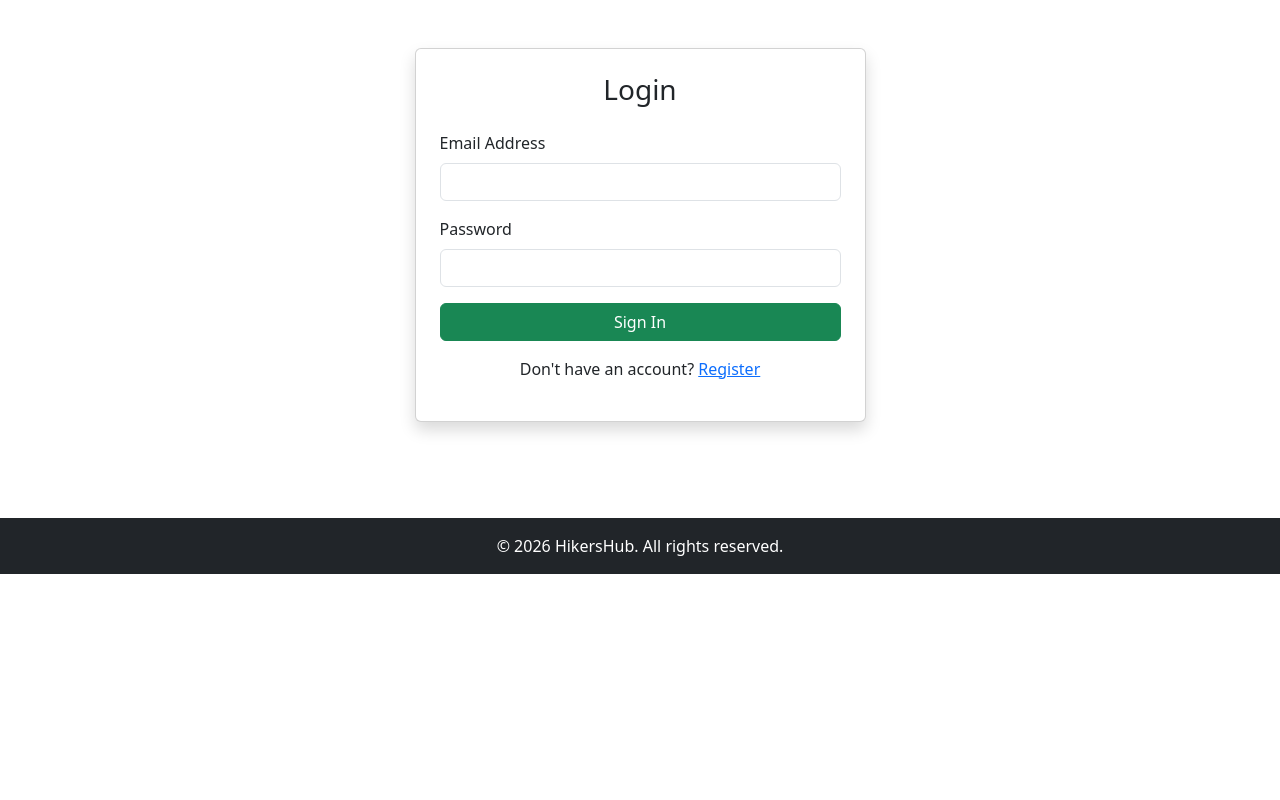
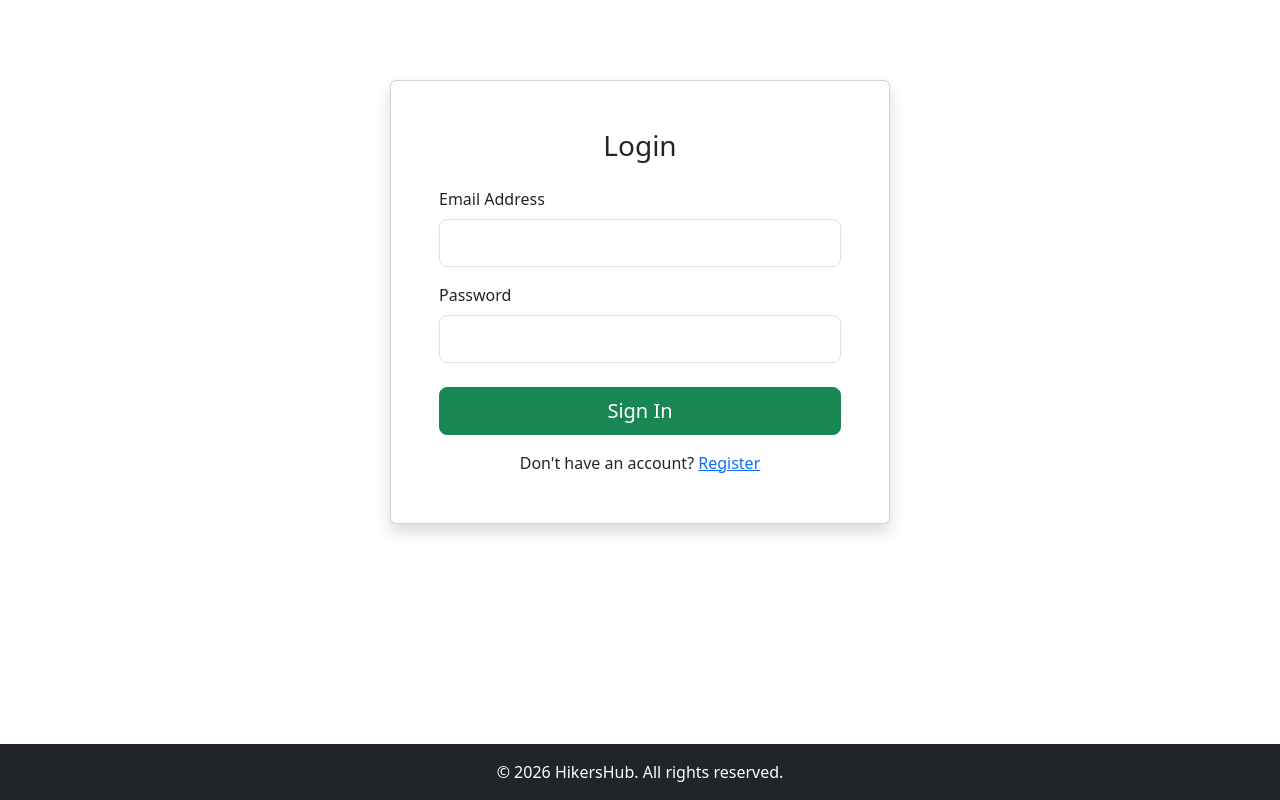
Before and after one commit to MaaniCodes/Trekking-Web-App, a Flask app: page /auth/login in a window 1280 px wide. Run offline with Flask 3, Linux system fonts and the light colour scheme.

Commit message:
Fix login page centering and footer alignment

```diff
--- a/templates/auth/login.html
+++ b/templates/auth/login.html
@@ -2,28 +2,27 @@
 {% block title %}Login - HikersHub{% endblock %}
 {% block content %}
 
-<div class="container py-5">
-  <div class="row justify-content-center">
-    <div class="col-md-5">
+<div class="d-flex align-items-center justify-content-center"
+     style="min-height: 100%; padding: 80px 16px 20px;">
+  <div style="width: 100%; max-width: 500px;">
     <div class="card shadow">
-        <div class="card-body p-4">
+      <div class="card-body p-5">
         <h3 class="text-center mb-4">Login</h3>
         <form method="POST">
           {{ form.hidden_tag() }}
           <div class="mb-3">
             {{ form.email.label(class="form-label") }}
-              {{ form.email(class="form-control") }}
+            {{ form.email(class="form-control form-control-lg") }}
           </div>
-            <div class="mb-3">
+          <div class="mb-4">
             {{ form.password.label(class="form-label") }}
-              {{ form.password(class="form-control") }}
+            {{ form.password(class="form-control form-control-lg") }}
           </div>
           <div class="d-grid">
-              {{ form.submit(class="btn btn-success w-100") }}
+            {{ form.submit(class="btn btn-success btn-lg w-100") }}
           </div>
         </form>
-          <p class="text-center mt-3">Don't have an account? <a href="/auth/register">Register</a></p>
-        </div>
+        <p class="text-center mt-3 mb-0">Don't have an account? <a href="/auth/register">Register</a></p>
       </div>
     </div>
   </div>
--- a/templates/base.html
+++ b/templates/base.html
@@ -4,147 +4,81 @@
   <meta charset="UTF-8">
   <meta name="viewport" content="width=device-width, initial-scale=1.0">
   <title>{% block title %}HikersHub{% endblock %}</title>
-
   <link href="https://cdn.jsdelivr.net/npm/bootstrap@5.3.0/dist/css/bootstrap.min.css" rel="stylesheet">
   <link href="https://cdnjs.cloudflare.com/ajax/libs/font-awesome/6.4.0/css/all.min.css" rel="stylesheet">
 </head>
 
-<body>
+<body class="d-flex flex-column min-vh-100">
 
   <!-- Transparent Navbar -->
   <nav class="navbar navbar-expand-lg navbar-dark position-absolute top-0 start-0 w-100"
        style="background: transparent; z-index:1000;">
-
     <div class="container-fluid px-5">
-
       <a class="navbar-brand d-flex align-items-center gap-2" href="/">
-        <img
-          src="/static/images/logo.png"
-          alt="HikersHub"
-          height="45"
-          style="filter: brightness(0) invert(1);">
-
-        <span class="fw-bold fs-4 text-white">
-          HikersHub
-        </span>
+        <img src="/static/images/logo.png" alt="HikersHub" height="45"
+             style="filter: brightness(0) invert(1);">
+        <span class="fw-bold fs-4 text-white">HikersHub</span>
       </a>
-
-      <button
-        class="navbar-toggler"
-        type="button"
-        data-bs-toggle="collapse"
-        data-bs-target="#navbarNav">
-
+      <button class="navbar-toggler" type="button"
+              data-bs-toggle="collapse" data-bs-target="#navbarNav">
         <span class="navbar-toggler-icon"></span>
-
       </button>
-
       <div class="collapse navbar-collapse" id="navbarNav">
-
         <ul class="navbar-nav ms-auto align-items-center gap-3">
-
           <li class="nav-item">
             <a class="nav-link text-white" href="/">Home</a>
           </li>
-
           <li class="nav-item">
             <a class="nav-link text-white" href="/treks">Treks</a>
           </li>
-
           {% if current_user.is_authenticated %}
-
             {% if current_user.role == 'admin' %}
-
               <li class="nav-item">
-                <a class="nav-link text-white" href="/admin/">
-                  Admin
-                </a>
+                <a class="nav-link text-white" href="/admin/">Admin</a>
               </li>
-
             {% elif current_user.role == 'staff' %}
-
               <li class="nav-item">
-                <a class="nav-link text-white" href="/staff/dashboard">
-                  Staff
-                </a>
+                <a class="nav-link text-white" href="/staff/dashboard">Staff</a>
               </li>
-
             {% else %}
-
               <li class="nav-item">
-                <a class="nav-link text-white" href="/user/dashboard">
-                  Dashboard
-                </a>
+                <a class="nav-link text-white" href="/user/dashboard">Dashboard</a>
               </li>
-
             {% endif %}
-
             <li class="nav-item">
-              <a class="nav-link text-white" href="/auth/logout">
-                Logout
-              </a>
+              <a class="nav-link text-white" href="/auth/logout">Logout</a>
             </li>
-
           {% else %}
-
             <li class="nav-item">
-              <a class="nav-link text-white" href="/auth/login">
-                Login
-              </a>
+              <a class="nav-link text-white" href="/auth/login">Login</a>
             </li>
-
             <li class="nav-item">
-              <a class="nav-link text-white" href="/auth/register">
-                Register
-              </a>
+              <a class="nav-link text-white" href="/auth/register">Register</a>
             </li>
-
           {% endif %}
-
         </ul>
-
       </div>
-
     </div>
-
   </nav>
 
-  <main>
-
+  <main class="flex-grow-1">
     {% with messages = get_flashed_messages(with_categories=true) %}
       {% if messages %}
-
         <div class="container mt-3">
-
           {% for category, message in messages %}
-
             <div class="alert alert-{{ category }} alert-dismissible fade show">
-
               {{ message }}
-
-              <button
-                type="button"
-                class="btn-close"
-                data-bs-dismiss="alert">
-              </button>
-
+              <button type="button" class="btn-close" data-bs-dismiss="alert"></button>
             </div>
-
           {% endfor %}
-
         </div>
-
       {% endif %}
     {% endwith %}
-
     {% block content %}{% endblock %}
-
   </main>
 
-  <footer class="bg-dark text-white text-center py-3 mt-5">
-    <p class="mb-0">
-      © {{ current_year }} HikersHub. All rights reserved.
-    </p>
+  <footer class="bg-dark text-white text-center py-3">
+    <p class="mb-0">© {{ current_year }} HikersHub. All rights reserved.</p>
   </footer>
 
   <script src="https://cdn.jsdelivr.net/npm/bootstrap@5.3.0/dist/js/bootstrap.bundle.min.js"></script>
```
Lines whose indentation alone changed are shown as unchanged.
